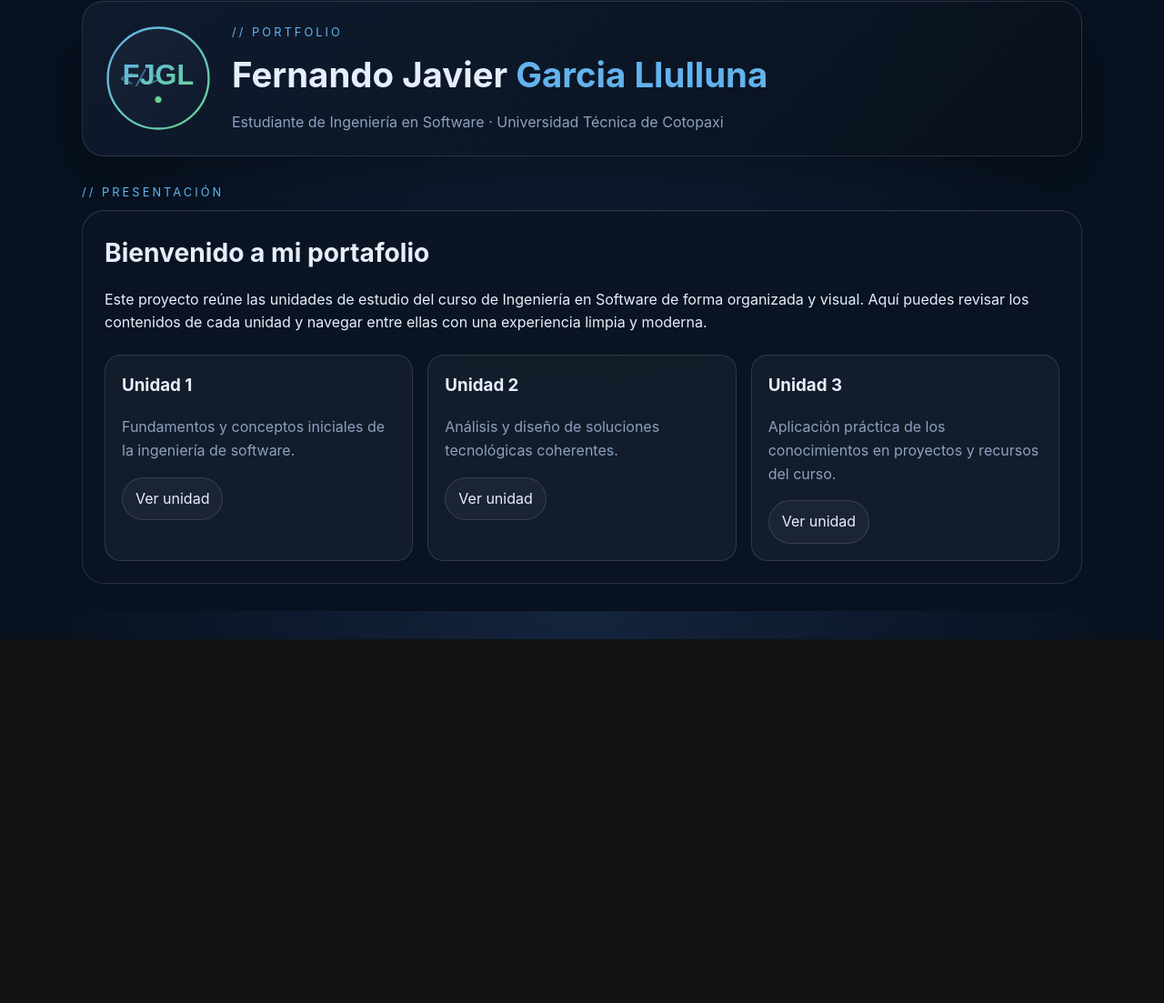
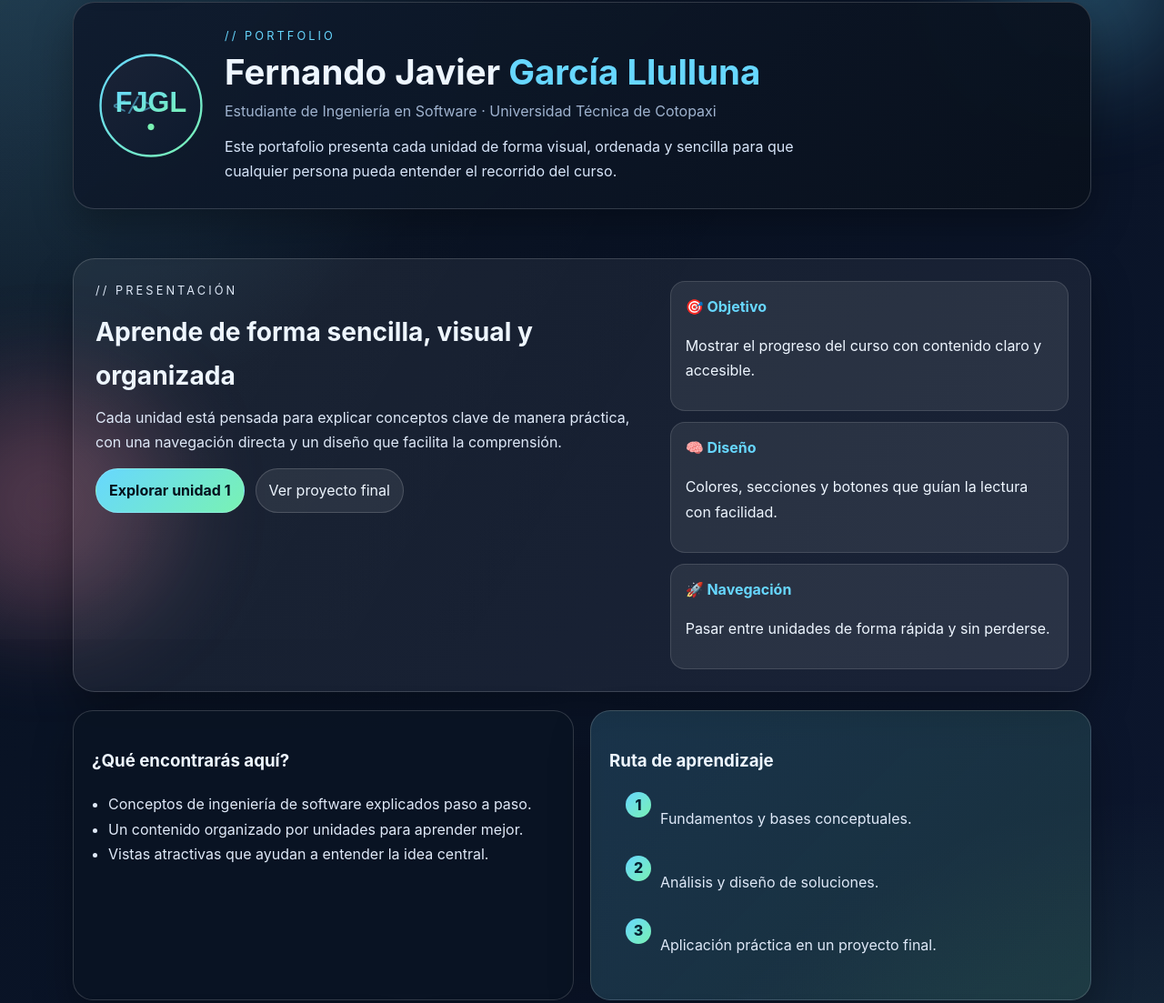
Before and after one commit to Fernando8975/proyectofinal, a plain HTML site: page docs/index.html in a window 1280 px wide. Shown: the part 97-1200 px from the top of the page at 91% size. Before the commit the page ends 800 px from the top, so only its background shows below. Drawn offline with Linux system fonts and the light colour scheme.

Commit message:
ARREGLOS

```diff
--- a/docs/index.html
+++ b/docs/index.html
@@ -7,6 +7,9 @@
   <link rel="stylesheet" href="style.css">
 </head>
 <body>
+  <div class="bg-orb orb-one"></div>
+  <div class="bg-orb orb-two"></div>
+
   <header>
     <nav class="topbar" aria-label="Navegación principal">
       <a class="nav-btn active" href="index.html"><span class="dot"></span> Portafolio</a>
@@ -19,8 +22,8 @@
       <svg class="logo-badge" viewBox="0 0 100 100" xmlns="http://www.w3.org/2000/svg" role="img" aria-label="Logo FJGL">
         <defs>
           <linearGradient id="g1" x1="0" y1="0" x2="1" y2="1">
-            <stop offset="0%" stop-color="#63B3ED"/>
-            <stop offset="100%" stop-color="#68D391"/>
+            <stop offset="0%" stop-color="#67D7FF"/>
+            <stop offset="100%" stop-color="#79F2B3"/>
           </linearGradient>
           <linearGradient id="g2" x1="0" y1="0" x2="1" y2="1">
             <stop offset="0%" stop-color="#1A2336"/>
@@ -28,23 +31,66 @@
           </linearGradient>
         </defs>
         <circle cx="50" cy="50" r="47" fill="url(#g2)" stroke="url(#g1)" stroke-width="2"/>
-        <text x="14" y="58" font-family="JetBrains Mono, monospace" font-size="22" fill="#63B3ED" opacity="0.5">&lt;/&gt;</text>
+        <text x="14" y="58" font-family="JetBrains Mono, monospace" font-size="22" fill="#67D7FF" opacity="0.5">&lt;/&gt;</text>
         <text x="50" y="56" text-anchor="middle" font-family="Syne, sans-serif" font-size="26" font-weight="800" fill="url(#g1)">FJGL</text>
-        <circle cx="50" cy="70" r="3" fill="#68D391"/>
+        <circle cx="50" cy="70" r="3" fill="#79F2B3"/>
       </svg>
       <div class="brand-text">
         <p class="brand-tag">// portfolio</p>
-        <h1>Fernando Javier <span>Garcia Llulluna</span></h1>
+        <h1>Fernando Javier <span>García Llulluna</span></h1>
         <p class="brand-sub">Estudiante de Ingeniería en Software · Universidad Técnica de Cotopaxi</p>
+        <p class="brand-copy">Este portafolio presenta cada unidad de forma visual, ordenada y sencilla para que cualquier persona pueda entender el recorrido del curso.</p>
       </div>
     </div>
   </header>
 
   <main>
+    <section class="hero-card">
+      <div class="hero-copy">
         <p class="section-label">// presentación</p>
-    <div class="unit-body">
-      <h2 class="section-heading">Bienvenido a mi portafolio</h2>
-      <p>Este proyecto reúne las unidades de estudio del curso de Ingeniería en Software de forma organizada y visual. Aquí puedes revisar los contenidos de cada unidad y navegar entre ellas con una experiencia limpia y moderna.</p>
+        <h2>Aprende de forma sencilla, visual y organizada</h2>
+        <p>Cada unidad está pensada para explicar conceptos clave de manera práctica, con una navegación directa y un diseño que facilita la comprensión.</p>
+        <div class="hero-actions">
+          <a class="primary-btn" href="unidad1.html">Explorar unidad 1</a>
+          <a class="secondary-btn" href="unidad3.html">Ver proyecto final</a>
+        </div>
+      </div>
+
+      <div class="hero-highlights">
+        <div class="mini-card">
+          <span class="mini-title">🎯 Objetivo</span>
+          <p>Mostrar el progreso del curso con contenido claro y accesible.</p>
+        </div>
+        <div class="mini-card">
+          <span class="mini-title">🧠 Diseño</span>
+          <p>Colores, secciones y botones que guían la lectura con facilidad.</p>
+        </div>
+        <div class="mini-card">
+          <span class="mini-title">🚀 Navegación</span>
+          <p>Pasar entre unidades de forma rápida y sin perderse.</p>
+        </div>
+      </div>
+    </section>
+
+    <section class="info-grid">
+      <article class="info-panel">
+        <h3>¿Qué encontrarás aquí?</h3>
+        <ul class="feature-list">
+          <li>Conceptos de ingeniería de software explicados paso a paso.</li>
+          <li>Un contenido organizado por unidades para aprender mejor.</li>
+          <li>Vistas atractivas que ayudan a entender la idea central.</li>
+        </ul>
+      </article>
+
+      <article class="info-panel accent">
+        <h3>Ruta de aprendizaje</h3>
+        <div class="step-list">
+          <div class="step"><span>1</span><p>Fundamentos y bases conceptuales.</p></div>
+          <div class="step"><span>2</span><p>Análisis y diseño de soluciones.</p></div>
+          <div class="step"><span>3</span><p>Aplicación práctica en un proyecto final.</p></div>
+        </div>
+      </article>
+    </section>
 
     <div class="grid">
       <article class="card">
@@ -63,7 +109,10 @@
         <a class="nav-btn" href="unidad3.html">Ver unidad</a>
       </article>
     </div>
-    </div>
   </main>
+
+  <footer class="footer-card">
+    <p>Hecho para aprender, explorar y compartir conocimiento.</p>
+  </footer>
 </body>
 </html>
--- a/docs/style.css
+++ b/docs/style.css
@@ -2,33 +2,50 @@
   color-scheme: dark;
   --bg: #07111f;
   --bg-soft: #0f1b2e;
-  --panel: rgba(10, 20, 35, 0.9);
-  --text: #e6eefc;
-  --muted: #8da1bf;
-  --accent: #63b3ed;
-  --accent-2: #68d391;
-  --border: rgba(255, 255, 255, 0.12);
+  --panel: rgba(10, 20, 35, 0.92);
+  --text: #eef6ff;
+  --muted: #9fb3cf;
+  --accent: #67d7ff;
+  --accent-2: #79f2b3;
+  --accent-3: #ff8fab;
+  --border: rgba(255, 255, 255, 0.16);
+  --shadow: 0 20px 45px rgba(0, 0, 0, 0.3);
 }
 
 * { box-sizing: border-box; }
 body {
   margin: 0;
   font-family: Inter, "Segoe UI", Roboto, Arial, sans-serif;
-  background: radial-gradient(circle at top, #14243d 0%, var(--bg) 60%);
+  background:
+    radial-gradient(circle at top left, rgba(103, 215, 255, 0.22), transparent 28%),
+    radial-gradient(circle at bottom right, rgba(121, 242, 179, 0.16), transparent 30%),
+    linear-gradient(135deg, #07111f 0%, #0d1730 100%);
   color: var(--text);
-  line-height: 1.6;
+  line-height: 1.7;
+  min-height: 100vh;
+  overflow-x: hidden;
+  position: relative;
 }
+
+body::before {
+  content: "";
+  position: fixed;
+  inset: 0;
+  pointer-events: none;
+  background: linear-gradient(120deg, rgba(255,255,255,0.03), transparent 60%);
+}
+
 a { color: inherit; text-decoration: none; }
 img, svg { display: block; max-width: 100%; }
 
 header, main, footer {
-  width: min(1100px, calc(100% - 32px));
+  width: min(1120px, calc(100% - 32px));
   margin: 0 auto;
+  position: relative;
+  z-index: 1;
 }
 
-header {
-  padding: 28px 0 12px;
-}
+header { padding: 28px 0 16px; }
 
 .topbar {
   display: flex;
@@ -36,38 +53,47 @@ header {
   gap: 12px;
   margin-bottom: 22px;
 }
-.nav-btn {
+.nav-btn, .primary-btn, .secondary-btn {
   display: inline-flex;
   align-items: center;
-  gap: 10px;
+  justify-content: center;
+  gap: 8px;
   padding: 10px 14px;
   border: 1px solid var(--border);
   border-radius: 999px;
-  background: rgba(255,255,255,0.04);
-  transition: transform .2s ease, border-color .2s ease, background .2s ease;
+  background: rgba(255,255,255,0.06);
+  transition: transform .2s ease, border-color .2s ease, background .2s ease, box-shadow .2s ease;
 }
-.nav-btn:hover, .nav-btn.active {
-  transform: translateY(-1px);
-  border-color: rgba(99,179,237,0.65);
-  background: rgba(99,179,237,0.14);
+.nav-btn:hover, .nav-btn.active, .primary-btn:hover, .secondary-btn:hover {
+  transform: translateY(-2px);
+  border-color: rgba(103,215,255,0.65);
+  box-shadow: 0 10px 24px rgba(0,0,0,0.22);
+}
+.primary-btn {
+  background: linear-gradient(135deg, var(--accent), var(--accent-2));
+  color: #03111d;
+  font-weight: 700;
+}
+.secondary-btn {
+  background: rgba(255,255,255,0.08);
 }
 .dot {
   width: 10px;
   height: 10px;
   border-radius: 50%;
   background: linear-gradient(135deg, var(--accent), var(--accent-2));
-  box-shadow: 0 0 0 3px rgba(99,179,237,0.18);
+  box-shadow: 0 0 0 3px rgba(103,215,255,0.2);
 }
 
 .brand-row {
   display: flex;
   align-items: center;
   gap: 22px;
-  padding: 24px;
+  padding: 26px;
   border: 1px solid var(--border);
   border-radius: 24px;
   background: linear-gradient(135deg, rgba(15,27,46,0.95), rgba(9,17,29,0.96));
-  box-shadow: 0 18px 45px rgba(0,0,0,0.28);
+  box-shadow: var(--shadow);
 }
 .logo-badge {
   width: 118px;
@@ -83,18 +109,74 @@ header {
 }
 .brand-text h1 {
   margin: 0;
-  font-size: clamp(1.8rem, 3vw, 2.5rem);
+  font-size: clamp(1.8rem, 3vw, 2.6rem);
+  line-height: 1.15;
 }
 .brand-text h1 span { color: var(--accent); }
 .brand-sub { margin: 8px 0 0; color: var(--muted); }
-.back-link {
-  display: inline-block;
-  margin-top: 16px;
-  color: var(--accent);
+.brand-copy {
+  margin: 12px 0 0;
+  color: #d7e5f9;
+  max-width: 680px;
 }
+.back-link { display: inline-block; margin-top: 16px; color: var(--accent); }
 
-main {
-  padding: 18px 0 30px;
+main { padding: 18px 0 30px; }
+.hero-card, .info-grid, .grid, .footer-card {
+  margin-top: 20px;
+}
+.hero-card {
+  display: grid;
+  gap: 18px;
+  grid-template-columns: 1.4fr 1fr;
+  padding: 24px;
+  border: 1px solid var(--border);
+  border-radius: 24px;
+  background: rgba(255,255,255,0.06);
+  box-shadow: var(--shadow);
+}
+.hero-copy h2 {
+  margin: 0 0 8px;
+  font-size: clamp(1.4rem, 2.2vw, 2rem);
+}
+.hero-copy p { margin: 0 0 12px; color: #dfe9f8; }
+.hero-actions { display: flex; gap: 12px; flex-wrap: wrap; margin-top: 14px; }
+.hero-highlights { display: grid; gap: 12px; }
+.mini-card {
+  padding: 14px 16px;
+  border-radius: 16px;
+  background: rgba(255,255,255,0.08);
+  border: 1px solid rgba(255,255,255,0.12);
+}
+.mini-title { display: block; margin-bottom: 4px; font-weight: 700; color: var(--accent); }
+.info-grid {
+  display: grid;
+  grid-template-columns: repeat(2, minmax(0, 1fr));
+  gap: 18px;
+}
+.info-panel {
+  padding: 20px;
+  border-radius: 22px;
+  background: var(--panel);
+  border: 1px solid var(--border);
+  box-shadow: var(--shadow);
+}
+.info-panel.accent {
+  background: linear-gradient(135deg, rgba(103,215,255,0.16), rgba(121,242,179,0.12));
+}
+.feature-list, .step-list { padding-left: 18px; color: #dfe9f8; }
+.step { display: flex; gap: 10px; align-items: flex-start; margin-bottom: 10px; }
+.step span {
+  display: inline-flex;
+  width: 28px;
+  height: 28px;
+  border-radius: 50%;
+  justify-content: center;
+  align-items: center;
+  background: linear-gradient(135deg, var(--accent), var(--accent-2));
+  color: #062030;
+  font-weight: 800;
+  flex-shrink: 0;
 }
 .section-label {
   margin: 0 0 8px;
@@ -103,79 +185,52 @@ main {
   text-transform: uppercase;
   color: var(--accent);
 }
-.section-heading {
-  margin: 0 0 10px;
-  font-size: clamp(1.4rem, 2.2vw, 1.9rem);
-}
-.unit-body {
-  padding: 24px;
-  border: 1px solid var(--border);
-  border-radius: 24px;
-  background: var(--panel);
-  box-shadow: inset 0 1px 0 rgba(255,255,255,.04);
-}
-.cloud-row {
-  display: flex;
-  align-items: center;
-  gap: 8px;
-  flex-wrap: wrap;
-}
-.cloud {
-  width: 28px;
-  height: 28px;
-}
-.cloud-label { color: var(--muted); font-weight: 600; }
-.diff-bar {
-  height: 10px;
-  border-radius: 999px;
-  overflow: hidden;
-  background: rgba(255,255,255,0.08);
-  border: 1px solid rgba(255,255,255,0.08);
-}
-.diff-bar-fill {
-  height: 100%;
-  border-radius: inherit;
-  background: linear-gradient(90deg, var(--accent), var(--accent-2));
-}
-.placeholder-box {
-  margin-top: 18px;
-  padding: 16px 18px;
-  border: 1px dashed rgba(99,179,237,0.35);
-  border-radius: 16px;
-  background: rgba(99,179,237,0.08);
-  color: var(--text);
-}
-
 .grid {
   display: grid;
   grid-template-columns: repeat(auto-fit, minmax(240px, 1fr));
   gap: 16px;
-  margin-top: 22px;
 }
 .card {
   padding: 18px;
   border: 1px solid var(--border);
   border-radius: 18px;
-  background: rgba(255,255,255,0.04);
+  background: rgba(255,255,255,0.06);
+  box-shadow: var(--shadow);
 }
 .card h3 { margin-top: 0; }
 .card p { color: var(--muted); }
-
-footer {
-  padding: 0 0 32px;
+.footer-card {
+  padding: 18px 20px 30px;
+  text-align: center;
+  color: var(--muted);
 }
-.bib-card {
-  padding: 20px 24px;
-  border: 1px solid var(--border);
-  border-radius: 22px;
-  background: rgba(255,255,255,0.03);
+.bg-orb {
+  position: fixed;
+  border-radius: 50%;
+  filter: blur(60px);
+  opacity: 0.28;
+  pointer-events: none;
 }
-.bib-title { margin: 0 0 12px; color: var(--accent); }
-.bib-entry { display: flex; gap: 12px; margin-bottom: 10px; }
-.bib-num { color: var(--accent); font-weight: 700; }
-.bib-text { margin: 0; color: var(--muted); }
-
+.orb-one {
+  width: 220px;
+  height: 220px;
+  background: var(--accent);
+  top: -40px;
+  right: -20px;
+}
+.orb-two {
+  width: 260px;
+  height: 260px;
+  background: var(--accent-3);
+  bottom: 20px;
+  left: -80px;
+}
+@media (max-width: 840px) {
+  .hero-card { grid-template-columns: 1fr; }
+  .info-grid { grid-template-columns: 1fr; }
+}
 @media (max-width: 640px) {
   .brand-row { flex-direction: column; align-items: flex-start; }
   .logo-badge { width: 92px; height: 92px; }
+  .hero-actions { flex-direction: column; align-items: stretch; }
 }
```
Also changed, not shown: index.html (+58 -9 lines). Lines whose indentation alone changed are shown as unchanged.
